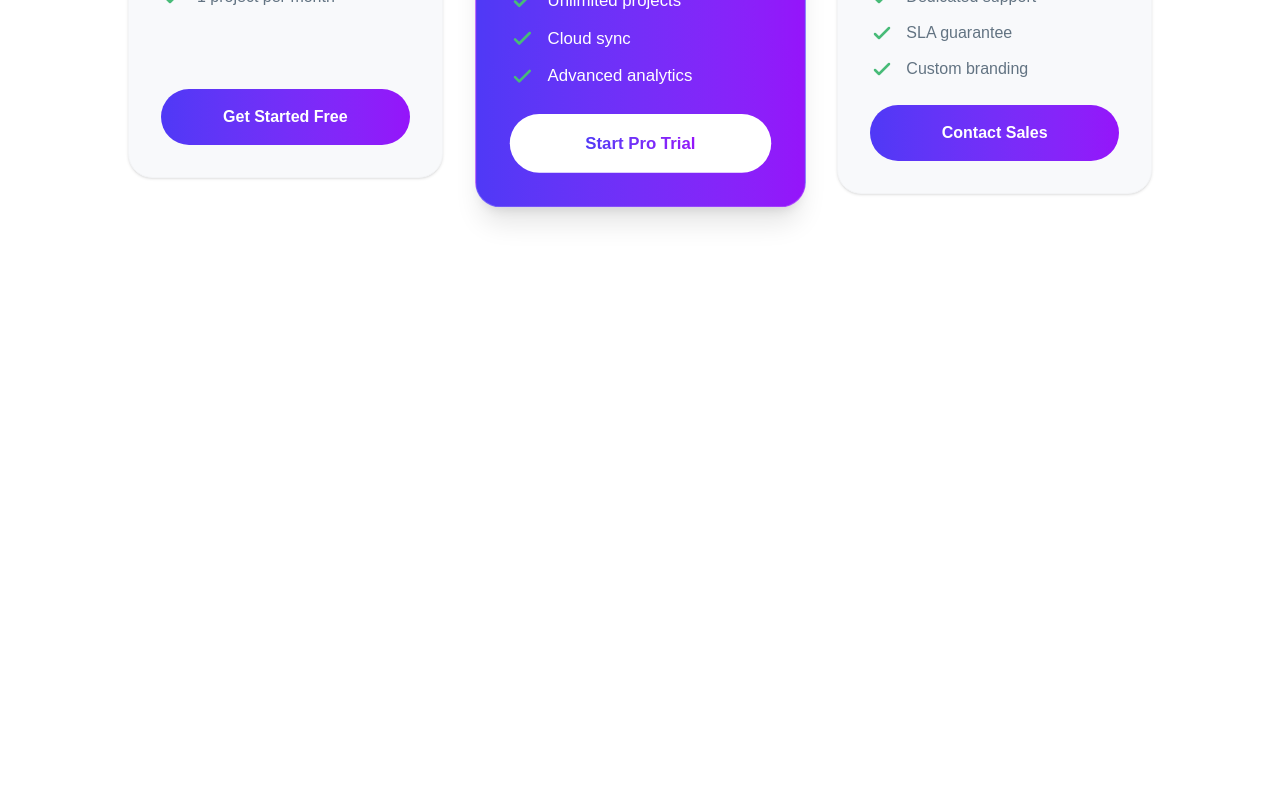
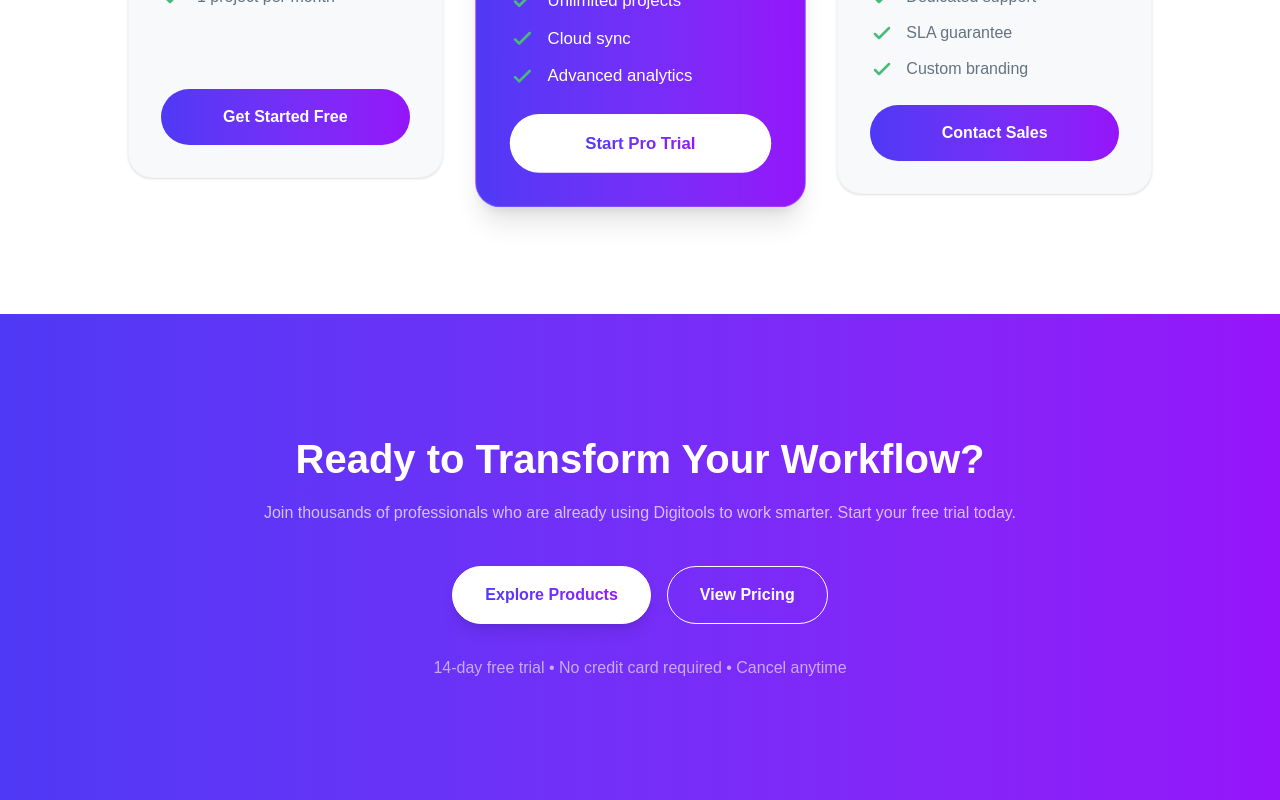
Before and after one commit to Anamul-Deoun/digiTooles-Platform, a React (Vite) app: page / in a window 1280 px wide. Shown: the part 1797-2597 px from the top of the page. Before the commit the page ends 2111 px from the top, so only its background shows below. Built offline with nearby package versions, Linux system fonts and the light colour scheme.

Commit message:
Add WorkFlow section

```diff
--- a/src/App.jsx
+++ b/src/App.jsx
@@ -4,6 +4,7 @@
 import State from './Components/State'
 import StartCard from './Components/StartCard'
 import Plan from './Components/Plan'
+import WorkFlow from './Components/WorkFlow'
 
 
 function App() {
@@ -14,6 +15,7 @@
       <State></State>
       <StartCard></StartCard>
       <Plan></Plan>
+      <WorkFlow></WorkFlow>
     </>
   )
 }
--- /dev/null
+++ b/src/Components/WorkFlow.jsx
@@ -0,0 +1,44 @@
+import React from 'react'
+
+const WorkFlow = () => {
+  return (
+    <section className='from-[#4F39F6] to-[#9514FA] bg-gradient-to-r py-30'>
+      <div className='mx-auto max-w-[80%] text-center px-4'>
+
+        {/* Main Heading & Subtext */}
+        <header className='mb-10 space-y-4'>
+          <h2 className='text-[40px] font-extrabold leading-tight text-white'>
+            Ready to Transform Your Workflow?
+          </h2>
+          <p className='text-white/70 text-[16px] leading-relaxed'>
+            Join thousands of professionals who are already using Digitools to work smarter.
+            <span className='block sm:inline'> Start your free trial today.</span>
+          </p>
+        </header>
+
+        {/* Action Buttons */}
+        <div className='mb-8 flex flex-col items-center justify-center gap-4 sm:flex-row'>
+
+          <button className='w-full scale-100 rounded-full border border-white bg-white px-8 py-4 font-bold transition-all hover:scale-105 active:scale-95 sm:w-auto shadow-lg'>
+            <span className='from-[#4F39F6] to-[#9514FA] bg-gradient-to-r bg-clip-text text-[16px] text-transparent font-bold'>
+              Explore Products
+            </span>
+          </button>
+
+          <button className='w-full rounded-full border border-white bg-transparent px-8 py-4 font-bold text-white transition-colors hover:bg-white/10 sm:w-auto'>
+            <span>View Pricing</span>
+          </button>
+
+        </div>
+
+        {/* Bottom Note */}
+        <footer className='text-white/60 text-[16px] font-medium'>
+          14-day free trial • No credit card required • Cancel anytime
+        </footer>
+
+      </div>
+    </section>
+  )
+}
+
+export default WorkFlow
```
